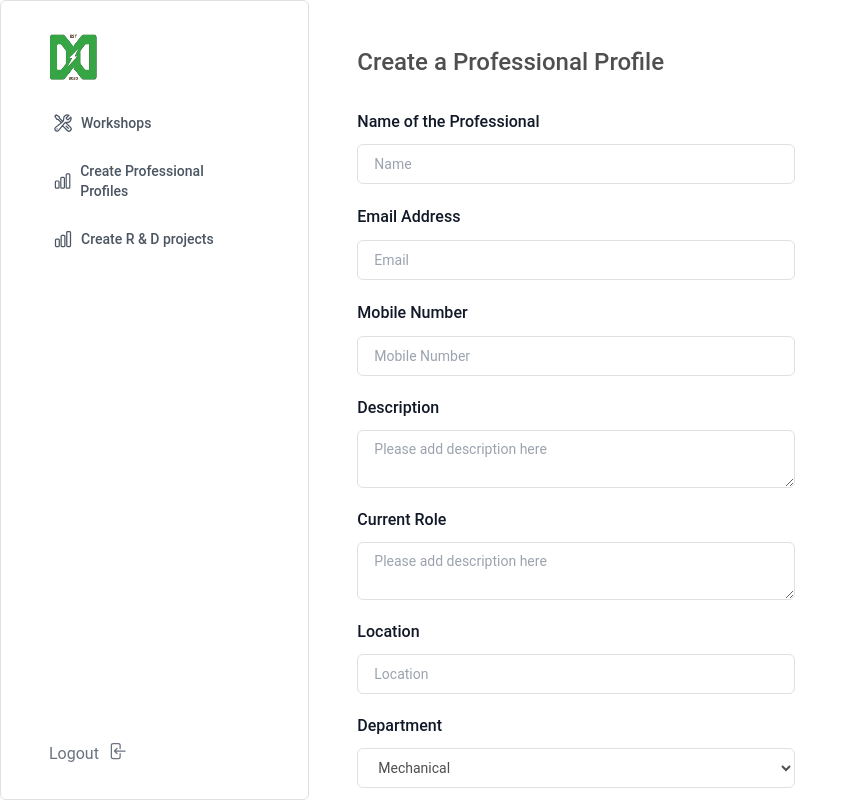
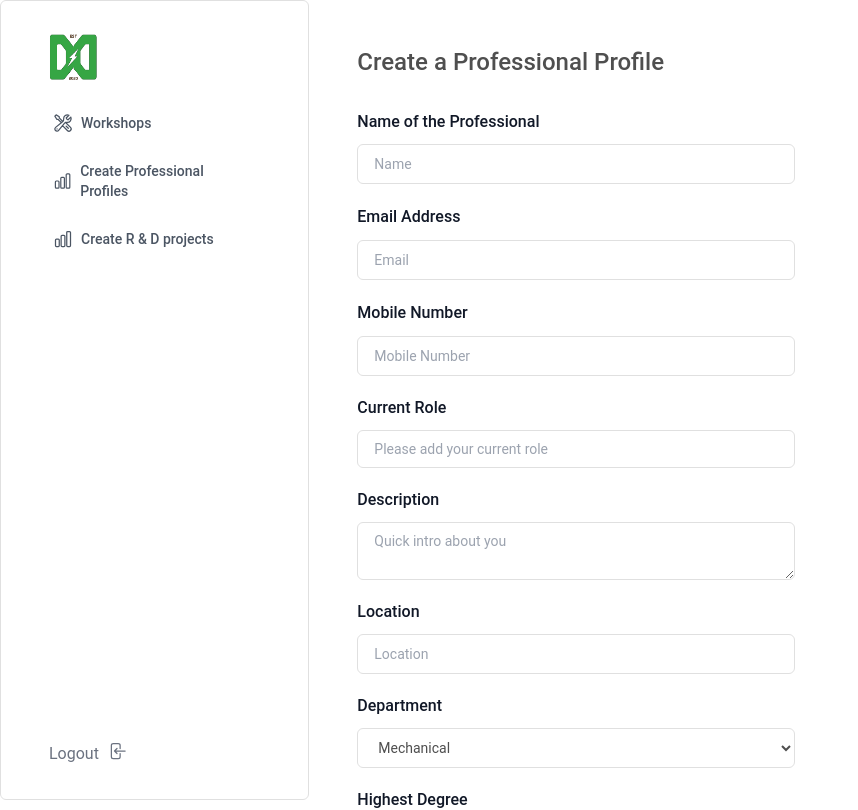
Before and after one commit to drivedock/drivedock-frontend, a React (Vite) app: page /admin/create-professionals in a window 1280 px wide. Shown: the top 810 px of the page, without its empty margins (0-858 px from the left). Built offline with nearby package versions, Linux system fonts and the light colour scheme; sample sign-in values are in the browser's storage.

Commit message:
added some stylings on admin page

```diff
--- a/src/pages/Admin/ProfessionalProfilesPage/index.jsx
+++ b/src/pages/Admin/ProfessionalProfilesPage/index.jsx
@@ -117,15 +117,15 @@ function ProfessionalProfilesPage() {
                   required
                 >
                   {" "}
-                  Description{" "}
+                  Current Role{" "}
                 </label>
               </div>
               <div className="mt-2.5">
-                <textarea
+                <input
                   className="flex h-30 w-full rounded-md border border-gray-300 bg-transparent py-2 px-3 text-sm placeholder:text-gray-400 focus:outline-none focus:ring-1 focus:ring-gray-400 focus:ring-offset-1 disabled:cursor-not-allowed disabled:opacity-50"
                   type="text"
-                  placeholder="Please add description here"
-                  name="desc"
+                  placeholder="Please add your current role"
+                  name="currentRole"
                   onChange={handleChange}
                   required
                 />
@@ -140,15 +140,15 @@ function ProfessionalProfilesPage() {
                   required
                 >
                   {" "}
-                  Current Role{" "}
+                  Description{" "}
                 </label>
               </div>
               <div className="mt-2.5">
                 <textarea
                   className="flex h-30 w-full rounded-md border border-gray-300 bg-transparent py-2 px-3 text-sm placeholder:text-gray-400 focus:outline-none focus:ring-1 focus:ring-gray-400 focus:ring-offset-1 disabled:cursor-not-allowed disabled:opacity-50"
                   type="text"
-                  placeholder="Please add description here"
-                  name="currentRole"
+                  placeholder="Quick intro about you"
+                  name="desc"
                   onChange={handleChange}
                   required
                 />
--- a/src/pages/Admin/RandDProjectsPage/index.jsx
+++ b/src/pages/Admin/RandDProjectsPage/index.jsx
@@ -197,11 +197,15 @@ function RandDProjectsPage() {
                   value={professionalEmails}
                   inputProps={{
                     placeholder: "Add an email",
+                    className: "react-tagsinput-input w-100",
                   }}
                   onChange={(professionalEmails) =>
                     setProfessionalEmails(professionalEmails)
                   }
                 />
+                <div className="mt-0.5">
+                  Add an email and press 'Enter' key to add more
+                </div>
               </div>
             </div>
             {errorMsg && (
```
